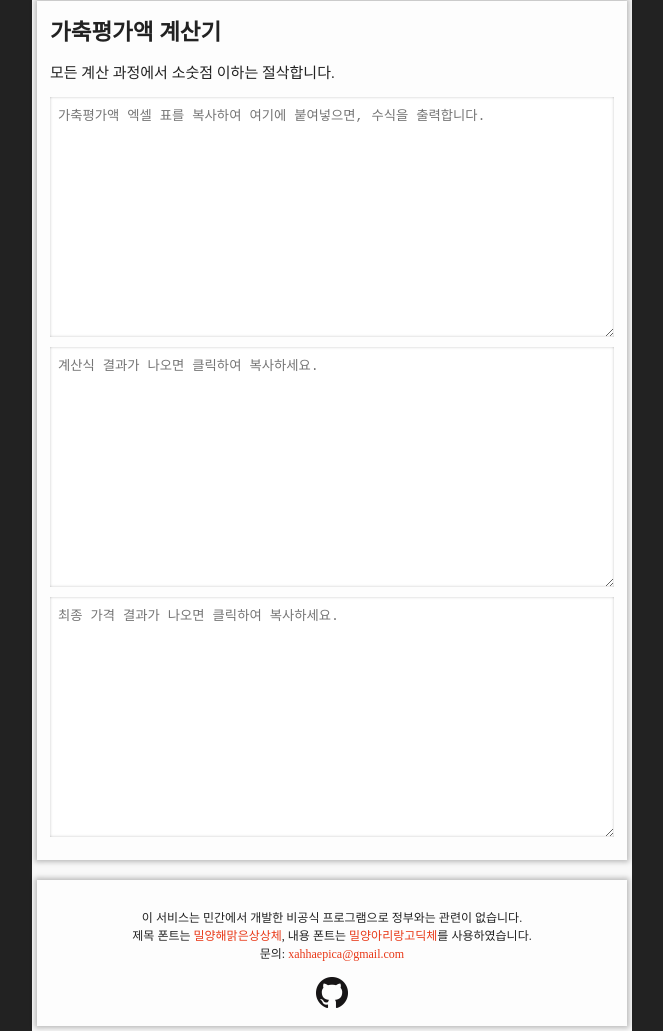
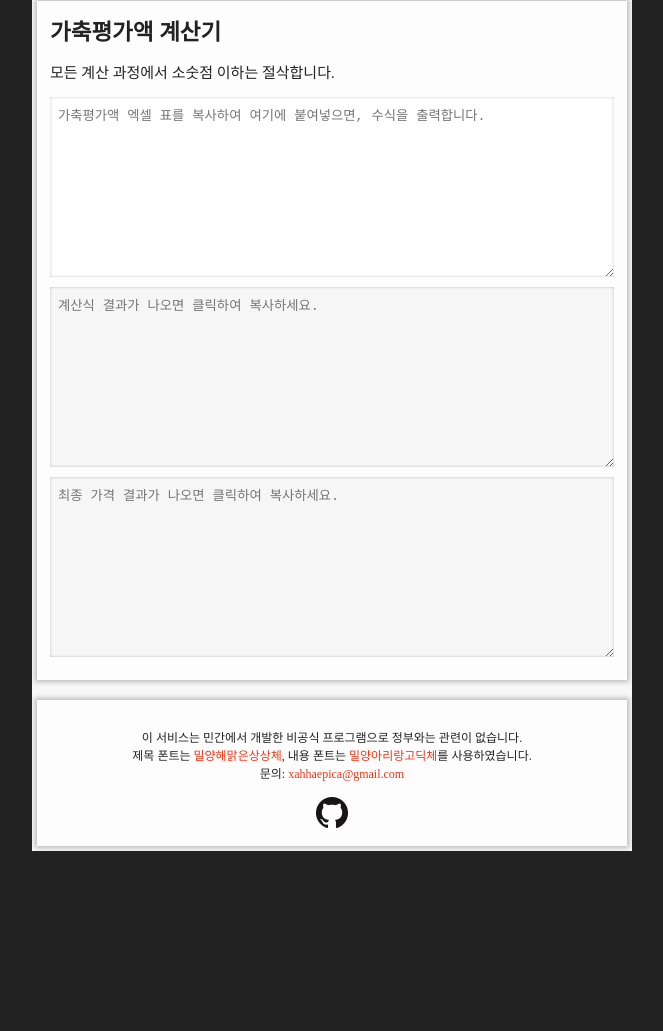
Before and after one commit to Phryxia/cow-calculator, a website built with webpack: page src/index.html in a window 1280 px wide. Shown: the part 563-1594 px from the top of the page, without its empty margins (308-971 px from the left). After the commit the page ends 1414 px from the top, so only its background shows below. Built offline with nearby package versions, Linux system fonts and the light colour scheme; a web font is replaced by a local one.

Commit message:
Fix textarea disabled design

```diff
--- a/src/styles.css
+++ b/src/styles.css
@@ -113,12 +113,17 @@ body {
 
 textarea {
   width: 100%;
-  height: 240px;
+  height: 180px;
   display: block;
   margin-bottom: 10px;
   padding: 8px;
   border: none;
   box-shadow: inset 0px 0px 5px -3px black;
+  resize: vertical;
+}
+
+textarea:read-only {
+  background: #f6f6f6;
 }
 
 footer {
```
